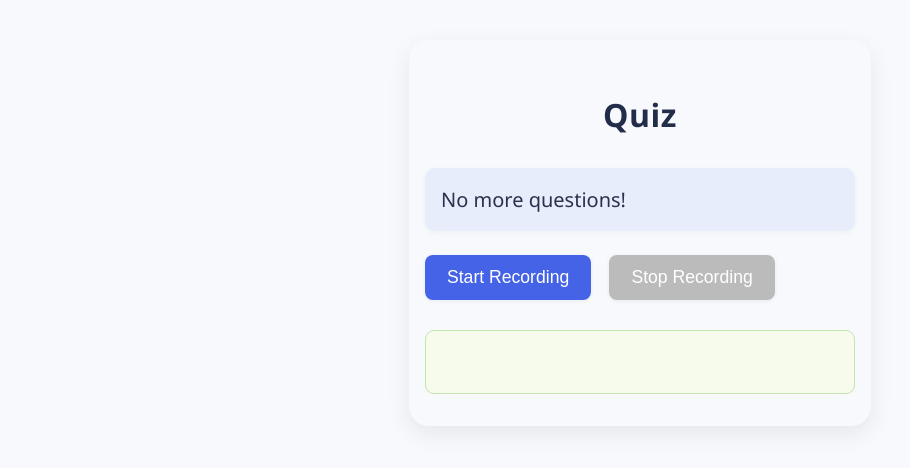
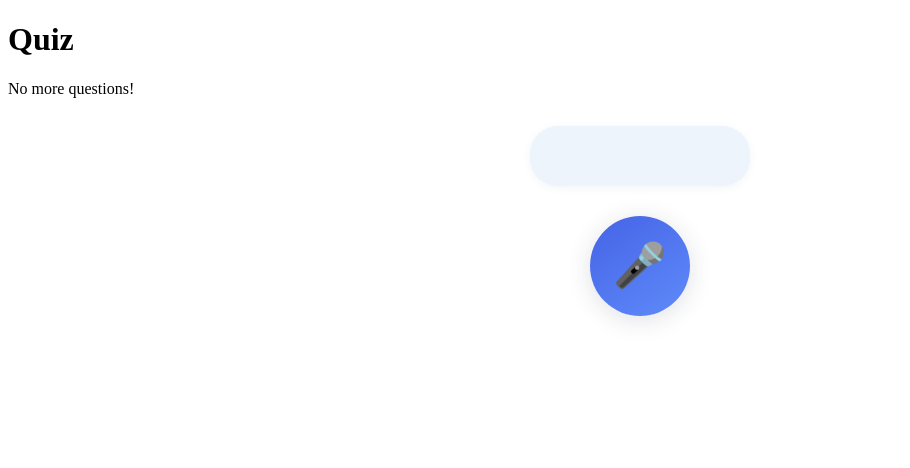
Before and after one commit to VagueBassoon586/Q-A-Speech2Text, a Flask app: page / in a window 1280 px wide. Shown: the top 468 px of the page, without its empty margins (0-910 px from the left). Run offline with Flask 3, Linux system fonts and the light colour scheme; parts of the project's set-up code (start-up, migrations or seed data) failed here and were passed over.

Commit message:
UI update

```diff
--- a/templates/index.html
+++ b/templates/index.html
@@ -8,17 +8,23 @@
 <body>
 	<h1>Quiz</h1>
 	<div id="question">Loading question...</div>
-	<button id="recordBtn">Start Recording</button>
-	<button id="stopBtn" disabled>Stop Recording</button>
-	<audio id="audioPlayback" controls style="display:none;"></audio>
-	<a id="downloadLink" download="your_recording.wav">Download your audio</a>
+
+	<div id="recorder-container">
+		<div id="wave-container">
+			<canvas id="audio-wave"></canvas>
+		</div>
+		<button id="recordCircleBtn">
+			<span id="micIcon">&#127908;</span> <!-- Microphone icon Unicode -->
+		</button>
+	</div>
+
 	<div id="result"></div>
 
 	<script src="{{ url_for('static', filename='js/recorder.js') }}"></script>
 	<script>
-	let recorder, audioStream;
+	let recorder, audioStream, audioContext, analyser, dataArray, animationId;
+	let isRecording = false;
 
-	// Load a question from the backend when page loads
 	async function getQuestion() {
 		const res = await fetch('/question');
 		const data = await res.json();
@@ -26,41 +32,65 @@
 	}
 	getQuestion();
 
-	// Start recording
-	document.getElementById('recordBtn').onclick = async function() {
+	const recordBtn = document.getElementById('recordCircleBtn');
+	const waveCanvas = document.getElementById('audio-wave');
+	const waveCtx = waveCanvas.getContext('2d');
+	waveCanvas.width = 220;
+	waveCanvas.height = 60;
+
+	function drawWave() {
+		if (!isRecording || !analyser) return;
+		analyser.getByteTimeDomainData(dataArray);
+		waveCtx.clearRect(0, 0, waveCanvas.width, waveCanvas.height);
+
+		waveCtx.beginPath();
+		const sliceWidth = waveCanvas.width * 1.0 / dataArray.length;
+		let x = 0;
+		for (let i = 0; i < dataArray.length; i++) {
+			let v = dataArray[i] / 128.0;
+			let y = v * waveCanvas.height / 2;
+			if (i === 0) {
+				waveCtx.moveTo(x, y);
+			} else {
+				waveCtx.lineTo(x, y);
+			}
+			x += sliceWidth;
+		}
+		waveCtx.lineTo(waveCanvas.width, waveCanvas.height / 2);
+		waveCtx.strokeStyle = '#3b82f6';
+		waveCtx.lineWidth = 3;
+		waveCtx.stroke();
+
+		animationId = requestAnimationFrame(drawWave);
+	}
+
+	recordBtn.onclick = async function() {
+		if (!isRecording) {
 			audioStream = await navigator.mediaDevices.getUserMedia({ audio: true });
-		const audioContext = new (window.AudioContext || window.webkitAudioContext)();
+			audioContext = new (window.AudioContext || window.webkitAudioContext)();
 			const input = audioContext.createMediaStreamSource(audioStream);
+			analyser = audioContext.createAnalyser();
+			analyser.fftSize = 2048;
+			dataArray = new Uint8Array(analyser.fftSize);
+
+			input.connect(analyser);
 
 			recorder = new Recorder(input, { numChannels: 1 });
 			recorder.record();
 
-		document.getElementById('recordBtn').disabled = true;
-		document.getElementById('stopBtn').disabled = false;
+			isRecording = true;
+			recordBtn.classList.add('recording');
+			drawWave();
 			document.getElementById('result').innerText = '';
-		document.getElementById('audioPlayback').style.display = 'none';
-		document.getElementById('downloadLink').style.display = 'none';
-	};
-
-	// Stop recording, send to backend, and show download
-	document.getElementById('stopBtn').onclick = function() {
+		} else {
 			recorder.stop();
 			audioStream.getAudioTracks()[0].stop();
+			audioContext.close();
+			cancelAnimationFrame(animationId);
 
 			recorder.exportWAV(function(blob) {
-			const audioUrl = URL.createObjectURL(blob);
-			const audioPlayback = document.getElementById('audioPlayback');
-			audioPlayback.src = audioUrl;
-			audioPlayback.style.display = 'block';
-
-			// Enable download link for .wav
-			const downloadLink = document.getElementById('downloadLink');
-			downloadLink.href = audioUrl;
-			downloadLink.style.display = 'inline-block';
-
 				const formData = new FormData();
 				formData.append('audio', blob, 'audio.wav');
-
 				fetch('/answer', { method: 'POST', body: formData })
 					.then(r => r.json())
 					.then(data => {
@@ -71,8 +101,10 @@
 					});
 			});
 
-		document.getElementById('recordBtn').disabled = false;
-		document.getElementById('stopBtn').disabled = true;
+			isRecording = false;
+			recordBtn.classList.remove('recording');
+			waveCtx.clearRect(0, 0, waveCanvas.width, waveCanvas.height);
+		}
 	};
 	</script>
 </body>
--- a/templates/static/css/style.css
+++ b/templates/static/css/style.css
@@ -1,235 +1,68 @@
-body {
-  background: #f7f9fc;
-  font-family: 'Segoe UI', Arial, sans-serif;
-  max-width: 430px;
-  margin: 40px auto;
-  padding: 32px 16px;
-  border-radius: 20px;
-  box-shadow: 0 8px 24px rgba(0,0,0,0.08);
+#recorder-container {
+	display: flex;
+	flex-direction: column;
+	align-items: center;
+	justify-content: center;
+	margin: 28px 0 16px 0;
 }
 
-h1 {
-  text-align: center;
-  color: #222d4a;
-  font-weight: 700;
-  letter-spacing: 0.5px;
-  margin-bottom: 32px;
+#wave-container {
+	height: 62px;
+	width: 240px;
+	margin-bottom: 28px;
+	background: transparent;
 }
 
-#question {
-  background: #e7edfa;
-  color: #2a324d;
-  padding: 18px 16px;
-  border-radius: 10px;
-  font-size: 1.25rem;
-  font-weight: 500;
-  margin-bottom: 24px;
-  box-shadow: 0 2px 6px rgba(34,45,74,0.04);
+#audio-wave {
+	display: block;
+	background: #eef4fb;
+	border-radius: 28px;
+	box-shadow: 0 2px 8px rgba(60,100,160,0.07);
+	width: 220px;
+	height: 60px;
+	margin: 0 auto;
 }
 
-button {
-  background: #4563e6;
+#recordCircleBtn {
+	width: 100px;
+	height: 100px;
+	border-radius: 50%;
+	background: linear-gradient(145deg, #4563e6, #5f8bfa);
+	border: none;
+	display: flex;
+	align-items: center;
+	justify-content: center;
+	box-shadow: 0 4px 24px rgba(34,45,74,0.14);
+	font-size: 2.3rem;
 	color: #fff;
-  border: none;
-  border-radius: 8px;
-  padding: 12px 22px;
-  font-size: 1.1rem;
-  margin-right: 14px;
-  margin-bottom: 12px;
 	cursor: pointer;
-  transition: background 0.18s, box-shadow 0.18s;
-  box-shadow: 0 1px 4px rgba(34,45,74,0.07);
+	outline: none;
+	transition: background 0.18s, box-shadow 0.18s, transform 0.18s;
 }
 
-button:disabled {
-  background: #bbb;
-  cursor: not-allowed;
+#recordCircleBtn.recording {
+	background: linear-gradient(145deg, #f43f5e, #f59e42);
+	transform: scale(1.07);
+	box-shadow: 0 6px 32px rgba(244,63,94,0.18);
 }
 
-button:hover:not(:disabled) {
-  background: #293a7a;
-}
-
-audio {
-  display: block;
-  margin: 18px 0 10px 0;
-  width: 100%;
-  outline: none;
-  border-radius: 8px;
-  box-shadow: 0 2px 8px rgba(100,100,100,0.04);
-}
-
-#downloadLink {
-  display: none;
-  background: #22c55e;
-  color: #fff;
-  text-decoration: none;
-  border-radius: 8px;
-  padding: 11px 24px;
-  font-size: 1rem;
-  font-weight: 600;
-  box-shadow: 0 1px 4px rgba(40, 100, 60, 0.06);
-  margin-bottom: 16px;
-  margin-top: 4px;
-  transition: background 0.18s, box-shadow 0.18s;
-}
-
-#downloadLink:hover {
-  background: #198946;
-  color: #fff;
-  box-shadow: 0 2px 8px rgba(40, 100, 60, 0.11);
-}
-
-#result {
-  margin-top: 18px;
-  padding: 15px 14px;
-  background: #f6fbeb;
-  border: 1.5px solid #c4e4af;
-  color: #235634;
-  border-radius: 9px;
-  font-weight: 500;
-  min-height: 32px;
-  font-size: 1.07rem;
-  word-break: break-word;
+#micIcon {
+	font-size: 2.7rem;
 }
 
 @media (max-width: 600px) {
-  body {
-	max-width: 98vw;
-	padding: 10vw 2vw;
+	#recorder-container {
+		margin: 16px 0 6px 0;
 	}
-  #question {
-	font-size: 1.05rem;
-	padding: 10px;
+	#wave-container {
+		width: 95vw;
 	}
-  button {
-	font-size: 1rem;
-	padding: 10px 14px;
+	#audio-wave {
+		width: 92vw;
 	}
-  #downloadLink {
-	padding: 9px 16px;
-	font-size: 0.96rem;
-  }
-  #result {
-	font-size: 0.96rem;
-	padding: 10px;
+	#recordCircleBtn {
+		width: 80px;
+		height: 80px;
+		font-size: 1.7rem;
 	}
 }
-
-body {
-  background: #f7f9fc;
-  font-family: 'Segoe UI', Arial, sans-serif;
-  max-width: 430px;
-  margin: 40px auto;
-  padding: 32px 16px;
-  border-radius: 20px;
-  box-shadow: 0 8px 24px rgba(0,0,0,0.08);
-}
-
-h1 {
-  text-align: center;
-  color: #222d4a;
-  font-weight: 700;
-  letter-spacing: 0.5px;
-  margin-bottom: 32px;
-}
-
-#question {
-  background: #e7edfa;
-  color: #2a324d;
-  padding: 18px 16px;
-  border-radius: 10px;
-  font-size: 1.25rem;
-  font-weight: 500;
-  margin-bottom: 24px;
-  box-shadow: 0 2px 6px rgba(34,45,74,0.04);
-}
-
-button {
-  background: #4563e6;
-  color: #fff;
-  border: none;
-  border-radius: 8px;
-  padding: 12px 22px;
-  font-size: 1.1rem;
-  margin-right: 14px;
-  margin-bottom: 12px;
-  cursor: pointer;
-  transition: background 0.18s, box-shadow 0.18s;
-  box-shadow: 0 1px 4px rgba(34,45,74,0.07);
-}
-
-button:disabled {
-  background: #bbb;
-  cursor: not-allowed;
-}
-
-button:hover:not(:disabled) {
-  background: #293a7a;
-}
-
-audio {
-  display: block;
-  margin: 18px 0 10px 0;
-  width: 100%;
-  outline: none;
-  border-radius: 8px;
-  box-shadow: 0 2px 8px rgba(100,100,100,0.04);
-}
-
-#downloadLink {
-  display: none;
-  background: #22c55e;
-  color: #fff;
-  text-decoration: none;
-  border-radius: 8px;
-  padding: 11px 24px;
-  font-size: 1rem;
-  font-weight: 600;
-  box-shadow: 0 1px 4px rgba(40, 100, 60, 0.06);
-  margin-bottom: 16px;
-  margin-top: 4px;
-  transition: background 0.18s, box-shadow 0.18s;
-}
-
-#downloadLink:hover {
-  background: #198946;
-  color: #fff;
-  box-shadow: 0 2px 8px rgba(40, 100, 60, 0.11);
-}
-
-#result {
-  margin-top: 18px;
-  padding: 15px 14px;
-  background: #f6fbeb;
-  border: 1.5px solid #c4e4af;
-  color: #235634;
-  border-radius: 9px;
-  font-weight: 500;
-  min-height: 32px;
-  font-size: 1.07rem;
-  word-break: break-word;
-}
-
-@media (max-width: 600px) {
-  body {
-	max-width: 98vw;
-	padding: 10vw 2vw;
-  }
-  #question {
-	font-size: 1.05rem;
-	padding: 10px;
-  }
-  button {
-	font-size: 1rem;
-	padding: 10px 14px;
-  }
-  #downloadLink {
-	padding: 9px 16px;
-	font-size: 0.96rem;
-  }
-  #result {
-	font-size: 0.96rem;
-	padding: 10px;
-  }
-}
```
Lines whose indentation alone changed are shown as unchanged.
